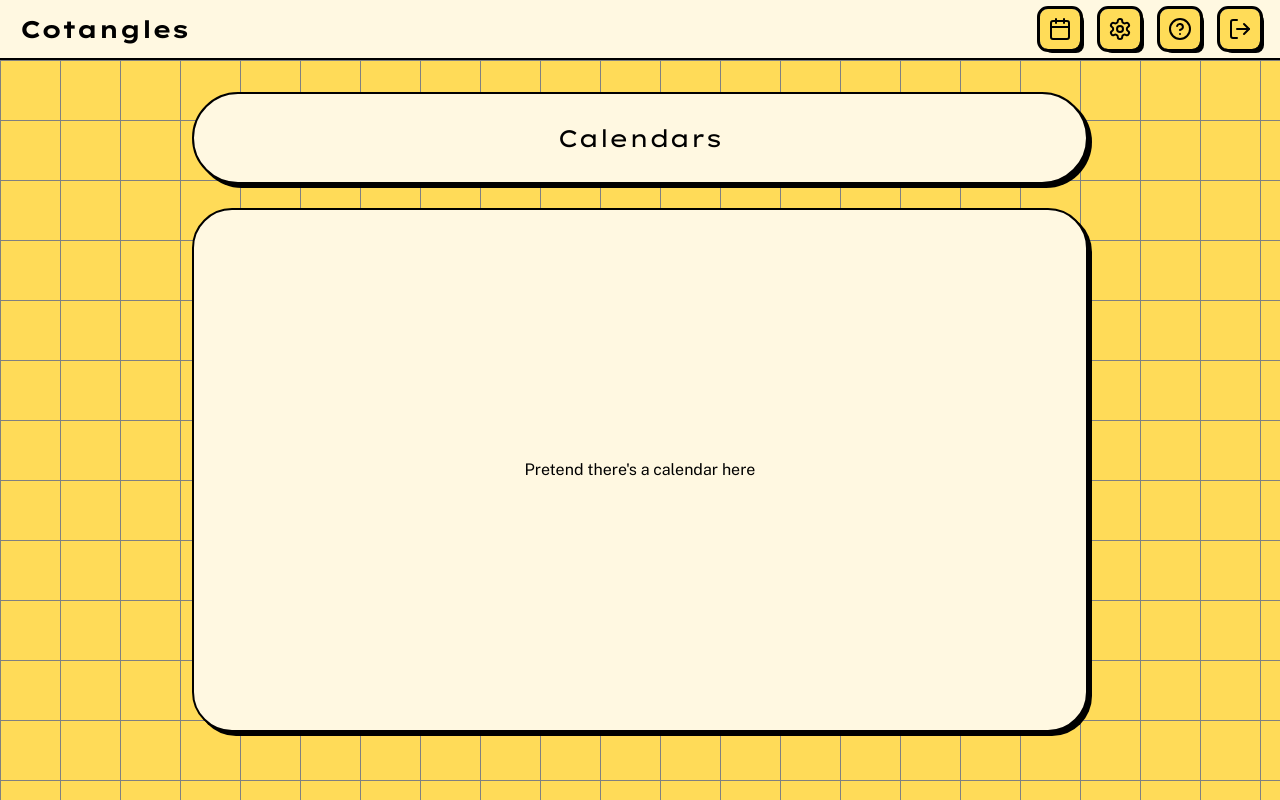
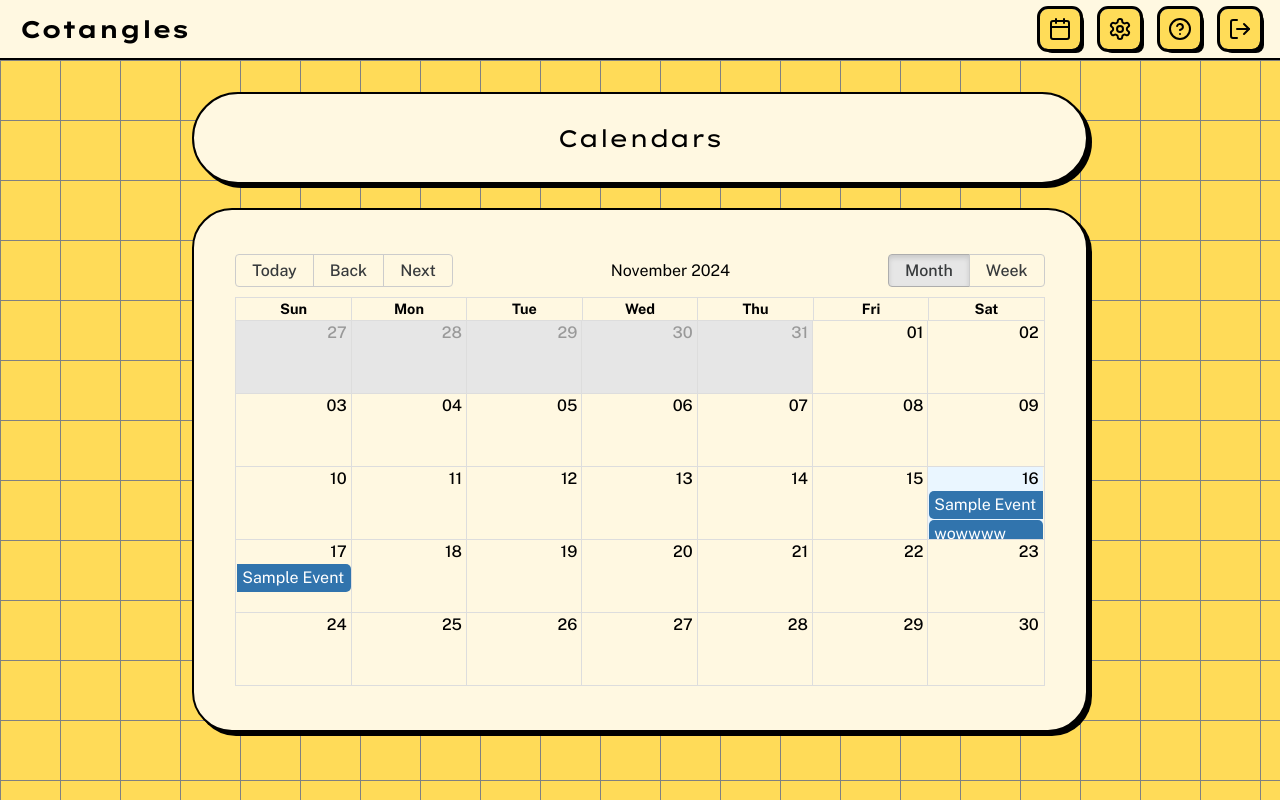
Before and after one commit to devsoc-unsw/trainee-death-24t3, a React (Vite) app in the folder frontend/cotangles/: page /my-calendars/1 in a window 1280 px wide. Built offline with nearby package versions, Linux system fonts and the light colour scheme.

Commit message:
Added react big calendar to calendar page

```diff
--- a/frontend/cotangles/src/components/ui/calender.tsx
+++ b/frontend/cotangles/src/components/ui/calender.tsx
@@ -1,23 +1,47 @@
 import React, { useState } from "react";
-import { Calendar, momentLocalizer, Event } from "react-big-calendar";
+import { Calendar, momentLocalizer, Event, Views as views } from "react-big-calendar";
 import moment from "moment";
 import "react-big-calendar/lib/css/react-big-calendar.css";
 
 const localizer = momentLocalizer(moment);
 
+// generate a unique colour based on the owner of an event
+// https://medium.com/@sajclarke/how-to-populate-react-big-calendar-with-data-from-api-b89dc7362d8
+
+
 const MyCalendar: React.FC = () => {
+  const today = new Date();
+  const hourafter = new Date(new Date().getTime() + 60 * 60 * 1000);
+  const tomorrow = new Date(new Date().getTime() + 24 * 60 * 60 * 1000);
+
+  const event1 = {
+    title: "Sample Event",
+    start: today,
+    end: tomorrow,
+    allDay: true,
+  }
+  const event2 = {
+    title: "wowwww",
+    start: today,
+    end: hourafter,
+    allDay: false
+  }
+
+
   const [events] = useState<Event[]>([
-    {
-      title: "Sample Event",
-      start: new Date(),
-      end: new Date(),
-      allDay: false
-    }
+    event1, event2
   ]);
 
+
   return (
-    <div style={{ height: "500px" }}>
-      <Calendar localizer={localizer} events={events} startAccessor="start" endAccessor="end" />
+    <div className="w-[95%] h-[90%]">
+      <Calendar
+        localizer={localizer}
+        events={events}
+        startAccessor="start"
+        endAccessor="end"
+        views={[views.MONTH, views.WEEK]}
+        />
     </div>
   );
 };
--- a/frontend/cotangles/src/pages/Calendar.tsx
+++ b/frontend/cotangles/src/pages/Calendar.tsx
@@ -1,9 +1,11 @@
+import MyCalendar from "@/components/ui/calender";
 import "../App.css";
 import { CardTop, CardBody, CardHeader } from "@/components/ui/card";
+
 // import { useParams } from "react-router-dom";
 function Calendar() {
-  // let { calendarId } = useParams();
-  // return <h1>Calendar ID {calendarId}</h1>;
+  // let { CalendarId } = useParams();
+  // return <h1>Calendar ID {CalendarId}</h1>;
   return (
     <>
         {/* Title */}
@@ -14,7 +16,7 @@ function Calendar() {
         </CardTop>
         {/* Body */}
         <CardBody>
-          <p>Pretend there's a calendar here</p>
+          <MyCalendar/>
         </CardBody>
     </>
   );
```
